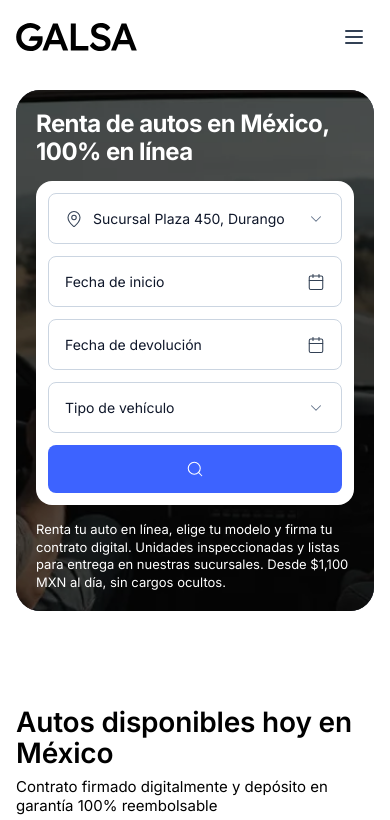
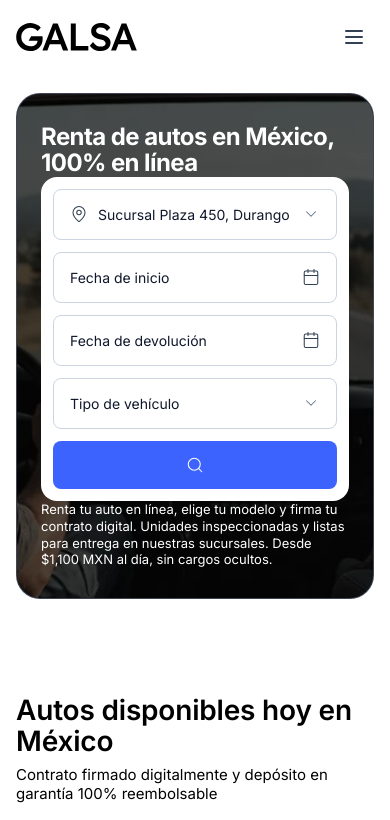
Before and after one commit to srcarlosdamian/galsa-rent, a React (Vite) app: page / in a window 390 px wide. Shown: the top 820 px of the page. Built offline with nearby package versions, Linux system fonts and the light colour scheme; a web font is replaced by a local one.

Commit message:
style: match exact Figma hero layer properties (h: 480px, px: 64px, py: 30px, border: 1px inside, pt: 19px)

```diff
--- a/scripts/prerender.ts
+++ b/scripts/prerender.ts
@@ -173,7 +173,7 @@ const homeInitialHtml = `
   </section>
   <footer>
     <div style="background:#000;color:#fff;padding:8px;font-size:11px;font-family:monospace;text-align:center;">
-      [ENTORNO DE PRUEBAS / QA — Este listón no va en el diseño final] Última actualización: 28 Oct 2026, 20:29 hrs | v1.2.5
+      [ENTORNO DE PRUEBAS / QA — Este listón no va en el diseño final] Última actualización: 28 Oct 2026, 20:43 hrs | v1.2.6
     </div>
   </footer>
 </main>
--- a/src/App.tsx
+++ b/src/App.tsx
@@ -237,17 +237,17 @@ export const App: React.FC = () => {
         {currentPath === '/' && (
           <>
             {/* HERO SECTION EXACTO DE FIGMA */}
-            <section className="pt-4 pb-12 md:pt-6 md:pb-16 bg-white">
+            <section className="pt-[19px] pb-12 md:pb-16 bg-white">
               <div className="max-w-[1200px] mx-auto px-4 sm:px-6">
 
-                {/* Hero Card Container (Figma: rounded-[24px], min-h-[480px], p-[30px] sm:px-[64px], sin sombras) */}
-                <div className="relative rounded-[24px] min-h-[440px] sm:min-h-[480px] flex flex-col justify-between p-5 sm:px-12 sm:py-8 lg:px-16 lg:py-10 bg-slate-900">
+                {/* Hero Card Container (Figma: rounded-[24px], border 1px inside, w-[1200px], min-h-[480px], py-[30px], px-[64px], gap-[40px]) */}
+                <div className="relative rounded-[24px] border border-white/20 min-h-[440px] md:h-[480px] flex flex-col justify-between py-[30px] px-6 sm:px-12 md:px-[64px] bg-slate-900">
 
                   {/* Background Image & Overlay */}
                   <div className="absolute inset-0 rounded-[24px] overflow-hidden pointer-events-none z-0">
                     <img
                       src={`${((import.meta as any).env?.BASE_URL || '/').replace(/\/$/, '')}/images/figma-hero.webp`}
-                      alt="Carretera y viaje en auto en México — GALSA Rent"
+                      alt="Viaje familiar por carretera en México — GALSA Rent"
                       className="w-full h-full object-cover object-center"
                       fetchPriority="high"
                     />
@@ -256,13 +256,13 @@ export const App: React.FC = () => {
 
                   {/* Hero Title */}
                   <div className="w-full relative z-10">
-                    <h1 className="text-2xl sm:text-5xl lg:text-[48px] font-heading font-extrabold tracking-[-0.576px] text-white leading-[1.15] max-w-[680px]">
+                    <h1 className="text-2xl sm:text-5xl lg:text-[48px] font-heading font-extrabold tracking-[-0.576px] text-white leading-[1.1] max-w-[680px]">
                       Renta de autos en México, 100% en línea
                     </h1>
                   </div>
 
                   {/* Search Bar Embedded in Hero */}
-                  <div className="my-4 sm:my-6 w-full relative z-20">
+                  <div className="w-full relative z-20">
                     <SearchContainer
                       searchState={searchState}
                       onSearchChange={setSearchState}
@@ -273,7 +273,7 @@ export const App: React.FC = () => {
 
                   {/* Hero Description Footer */}
                   <div className="w-full relative z-10">
-                    <p className="font-heading font-normal text-white text-[13px] sm:text-[16px] leading-[1.35] max-w-[720px]">
+                    <p className="font-heading font-normal text-white text-[13px] sm:text-[16px] leading-[1.3] max-w-[720px]">
                       Renta tu auto en línea, elige tu modelo y firma tu contrato digital. Unidades inspeccionadas y listas para entrega en nuestras sucursales. Desde $1,100 MXN al día, sin cargos ocultos.
                     </p>
                   </div>
--- a/src/components/Footer.tsx
+++ b/src/components/Footer.tsx
@@ -123,8 +123,8 @@ export const Footer: React.FC<FooterProps> = ({ onNavigate }) => {
         <div className="max-w-7xl mx-auto flex flex-col sm:flex-row items-center justify-between gap-1 text-neutral-400">
           <span className="text-amber-400 font-semibold">[ENTORNO DE PRUEBAS / QA — Este listón no va en el diseño final]</span>
           <div className="flex items-center gap-3 text-white">
-            <span>Última actualización: <strong>28 Oct 2026, 20:29 hrs</strong></span>
-            <span className="bg-neutral-800 text-emerald-400 px-2 py-0.5 rounded text-[10px] font-bold">v1.2.5</span>
+            <span>Última actualización: <strong>28 Oct 2026, 20:43 hrs</strong></span>
+            <span className="bg-neutral-800 text-emerald-400 px-2 py-0.5 rounded text-[10px] font-bold">v1.2.6</span>
           </div>
         </div>
       </div>
```
